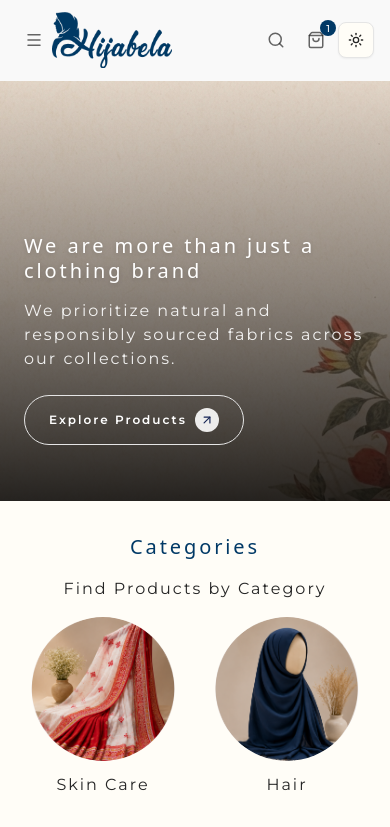
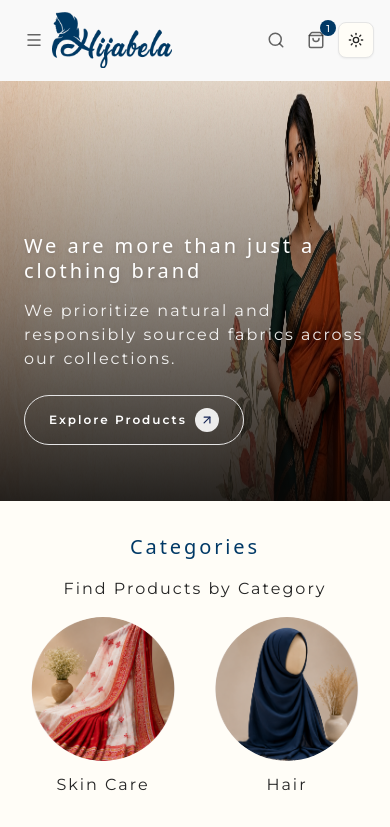
Before and after one commit to mahbubnoyon506/hijabela, a Next.js app: page / in a window 390 px wide. Shown: the top 827 px of the page. Built offline with nearby package versions, Linux system fonts and the light colour scheme.

Commit message:
Image responsive checked

```diff
--- a/src/components/Banner.tsx
+++ b/src/components/Banner.tsx
@@ -118,7 +118,7 @@ export function Banner({
                                 <img
                                     src={slide.src as string}
                                     alt={slide.alt ?? ""}
-                                    className="absolute inset-0 size-full object-cover"
+                                    className="absolute inset-0 size-full object-fit xl:object-cover"
                                     loading={index === 0 ? "eager" : "lazy"}
                                 />
                             )}
```
Also changed, not shown: public/assets/images/banner-image-tablet.png (added), public/assets/images/banner-mobile.png (added).
